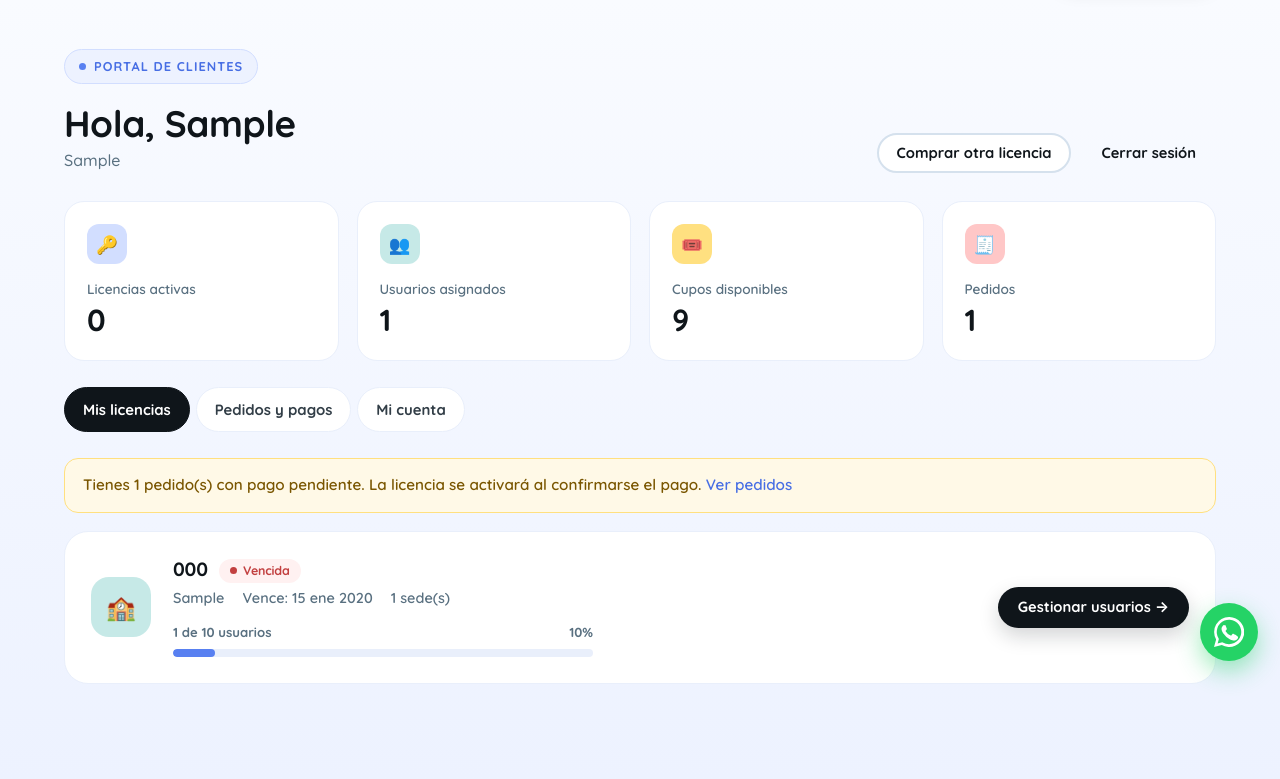
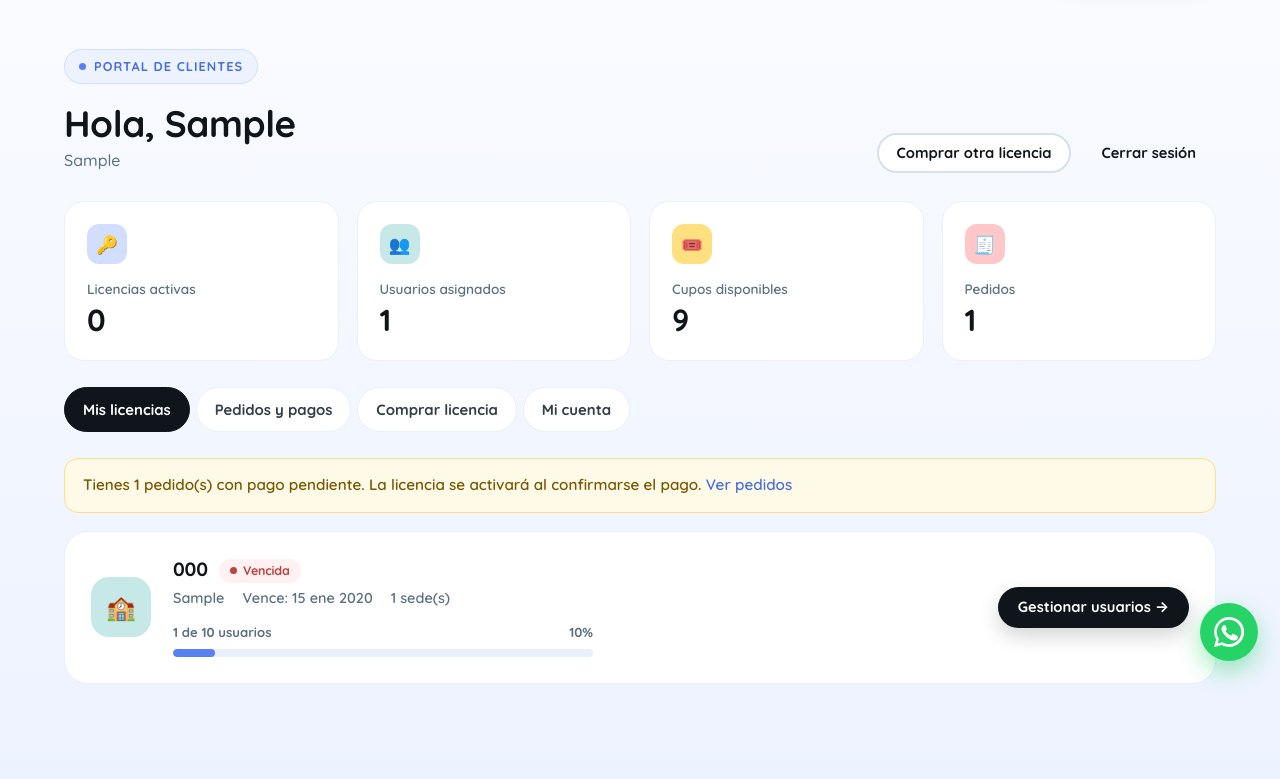
Before and after one commit to chronosedwin8/teachy, a PHP site: page /teachy/portal/index.php in a window 1280 px wide. Shown: the part 117-896 px from the top of the page. Run offline with PHP 8.4, Linux system fonts and the light colour scheme; the visitor is signed in with stand-in values (Sample User, id 1); tables that the repository leaves empty hold one stand-in row (values such as "Sample post").

Commit message:
Portal: seccion para comprar licencias desde la cuenta del cliente
Co-Authored-By: Claude Opus 5 (1M context) <noreply@anthropic.com>

```diff
--- a/portal/index.php
+++ b/portal/index.php
@@ -2,7 +2,7 @@
 require_once __DIR__ . '/../includes/bootstrap.php';
 
 $user = require_login();
-$tab = in_array($_GET['tab'] ?? '', ['licencias', 'pedidos', 'cuenta'], true) ? $_GET['tab'] : 'licencias';
+$tab = in_array($_GET['tab'] ?? '', ['licencias', 'pedidos', 'comprar', 'cuenta'], true) ? $_GET['tab'] : 'licencias';
 $errors = [];
 
 // ---- Actualizar datos de la cuenta ----
@@ -72,7 +72,7 @@ include __DIR__ . '/../includes/site_header.php';
         <p><?= e($user['institution'] ?: $user['email']) ?></p>
       </div>
       <div class="toolbar">
-        <a class="btn btn-outline btn-sm" href="<?= url('index.php#precios') ?>">Comprar otra licencia</a>
+        <a class="btn btn-outline btn-sm" href="?tab=comprar">Comprar otra licencia</a>
         <a class="btn btn-ghost btn-sm" href="<?= url('portal/logout.php') ?>">Cerrar sesión</a>
       </div>
     </div>
@@ -89,6 +89,7 @@ include __DIR__ . '/../includes/site_header.php';
     <nav class="portal-tabs">
       <a class="<?= $tab === 'licencias' ? 'on' : '' ?>" href="?tab=licencias">Mis licencias</a>
       <a class="<?= $tab === 'pedidos' ? 'on' : '' ?>" href="?tab=pedidos">Pedidos y pagos</a>
+      <a class="<?= $tab === 'comprar' ? 'on' : '' ?>" href="?tab=comprar">Comprar licencia</a>
       <a class="<?= $tab === 'cuenta' ? 'on' : '' ?>" href="?tab=cuenta">Mi cuenta</a>
     </nav>
 
@@ -101,8 +102,8 @@ include __DIR__ . '/../includes/site_header.php';
         <div class="card empty">
           <div class="big">🔑</div>
           <h2>Aún no tienes licencias activas</h2>
-          <p>Cuando tu pago sea aprobado, tu licencia aparecerá aquí.</p>
-          <a class="btn btn-blue" href="<?= url('index.php#precios') ?>">Ver licencias</a>
+          <p>Compra una licencia para empezar, o espera a que se apruebe un pago en curso.</p>
+          <a class="btn btn-blue" href="?tab=comprar">Comprar una licencia</a>
         </div>
       <?php endif; ?>
 
@@ -156,6 +157,33 @@ include __DIR__ . '/../includes/site_header.php';
         <?php endif; ?>
       </div>
 
+    <?php elseif ($tab === 'comprar'): ?>
+      <div class="card" style="margin-bottom:22px">
+        <h2>Compra una licencia</h2>
+        <p class="muted" style="margin:0">Elige el plan que necesitas. Como ya iniciaste sesión, solo confirmarás los datos de tu
+          institución y pasarás a la pantalla de pago (tarjeta, PSE o Efecty). Puedes comprar las licencias que quieras: cada
+          compra suma una licencia independiente a tu cuenta.</p>
+      </div>
+
+      <div class="price-grid" style="margin-top:0">
+        <?php foreach (plans() as $code => $p): $featured = $code === 'volumen'; ?>
+          <div class="price-card<?= $featured ? ' featured' : '' ?>">
+            <?php if ($featured): ?><span class="ribbon">Mejor valor por usuario</span><?php endif; ?>
+            <div class="plan-ico" style="background:<?= $featured ? 'var(--lav)' : 'var(--teal-3)' ?>;font-size:1.5rem"><?= $featured ? '🏛️' : '🏫' ?></div>
+            <h3><?= e($p['name']) ?></h3>
+            <p class="plan-desc"><?= e($p['description']) ?></p>
+            <div class="price"><span class="amount">$<?= number_format($p['price'], 0, ',', '.') ?></span><span class="cur"><?= e(CURRENCY) ?> / año</span></div>
+            <div class="price-note"><?= (int) $p['seats'] ?> usuarios · <?= (int) $p['campuses'] ?> sede(s) · <?= (int) $p['months'] ?> meses</div>
+            <ul class="checks">
+              <?php foreach ($p['features'] as $feat): ?><li><?= e($feat) ?></li><?php endforeach; ?>
+            </ul>
+            <a class="btn <?= $featured ? 'btn-blue' : 'btn-primary' ?> btn-block" href="<?= url('checkout.php?plan=' . $code) ?>">Comprar y pagar</a>
+          </div>
+        <?php endforeach; ?>
+      </div>
+
+      <div style="max-width:940px;margin:26px auto 0"><?php include __DIR__ . '/../includes/intl_notice.php'; ?></div>
+
     <?php else: ?>
       <div class="detail-grid">
         <form class="card" method="post">
```
